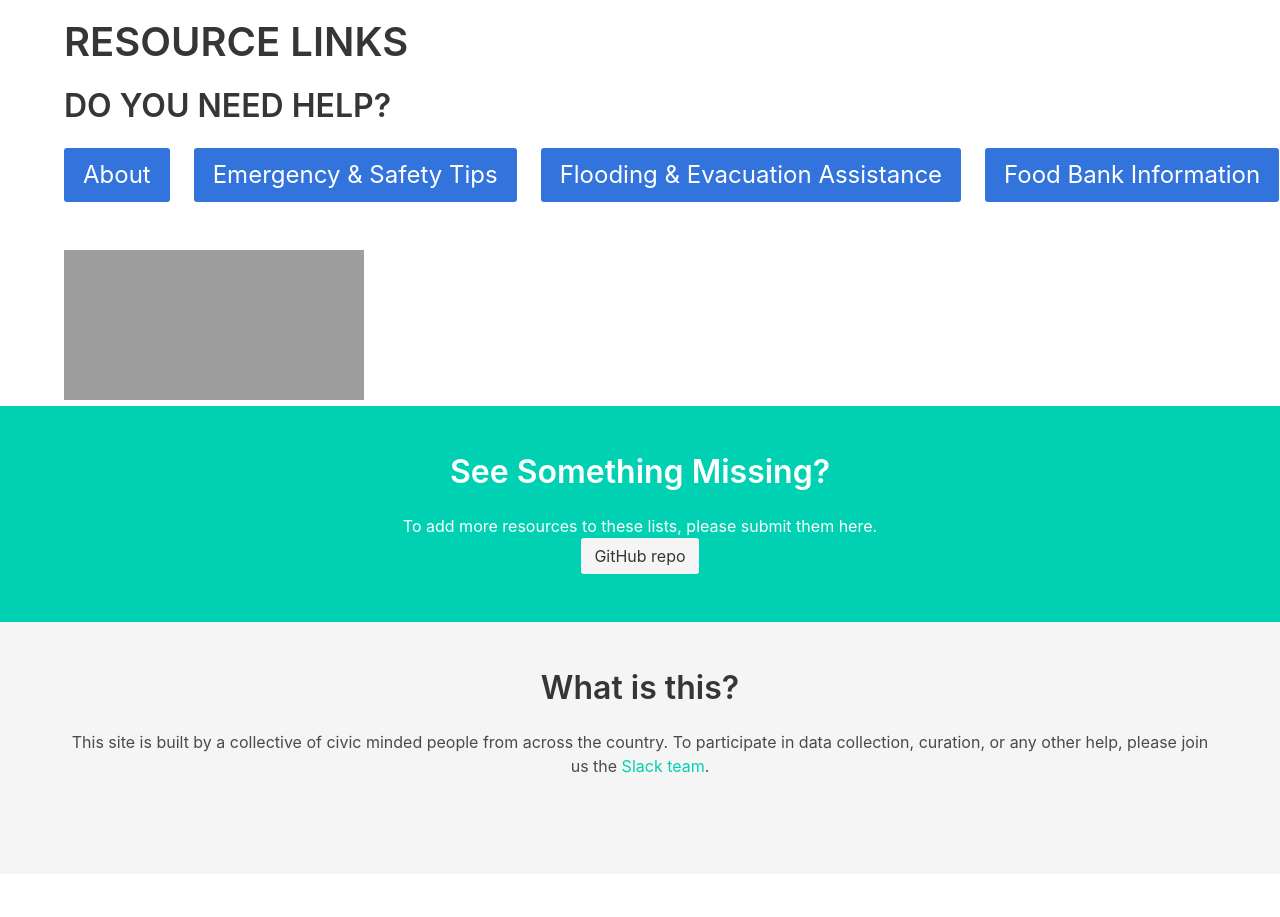
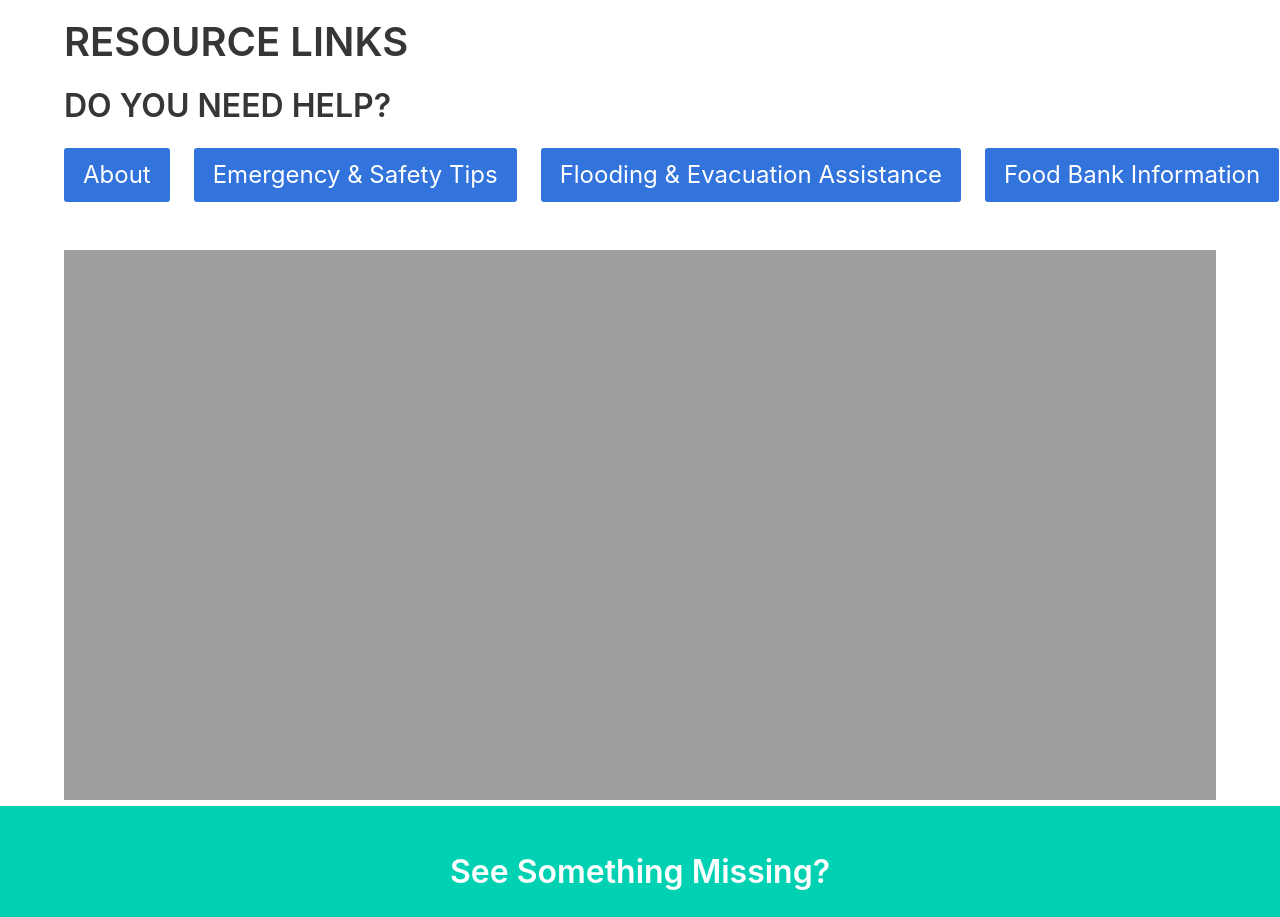
Before and after one commit to Irma-Response/irmarelief-static, a Jekyll site: the page built from index.md, in a window 1280 px wide. Shown: the part 546-1463 px from the top of the page. Built offline with Jekyll 4.4.1, drawn with Linux system fonts in a browser that asks for light colours; before the commit the page ends 1420 px from its top, so only the background shows below that.

Commit message:
fix: add width & height to iframe

```diff
--- a/_layouts/default.html
+++ b/_layouts/default.html
@@ -51,7 +51,7 @@
 			</div>
 		</main>
 		<div class="container" >
-			<iframe src="https://irma-response.github.io/Irma-Shelters/" title="Irma Shelters">
+			<iframe src="https://irma-response.github.io/Irma-Shelters/" title="Irma Shelters" width="100%" height="550px">
   <p>Your browser does not support iframes.</p>
 </iframe>
 		</div>
```
